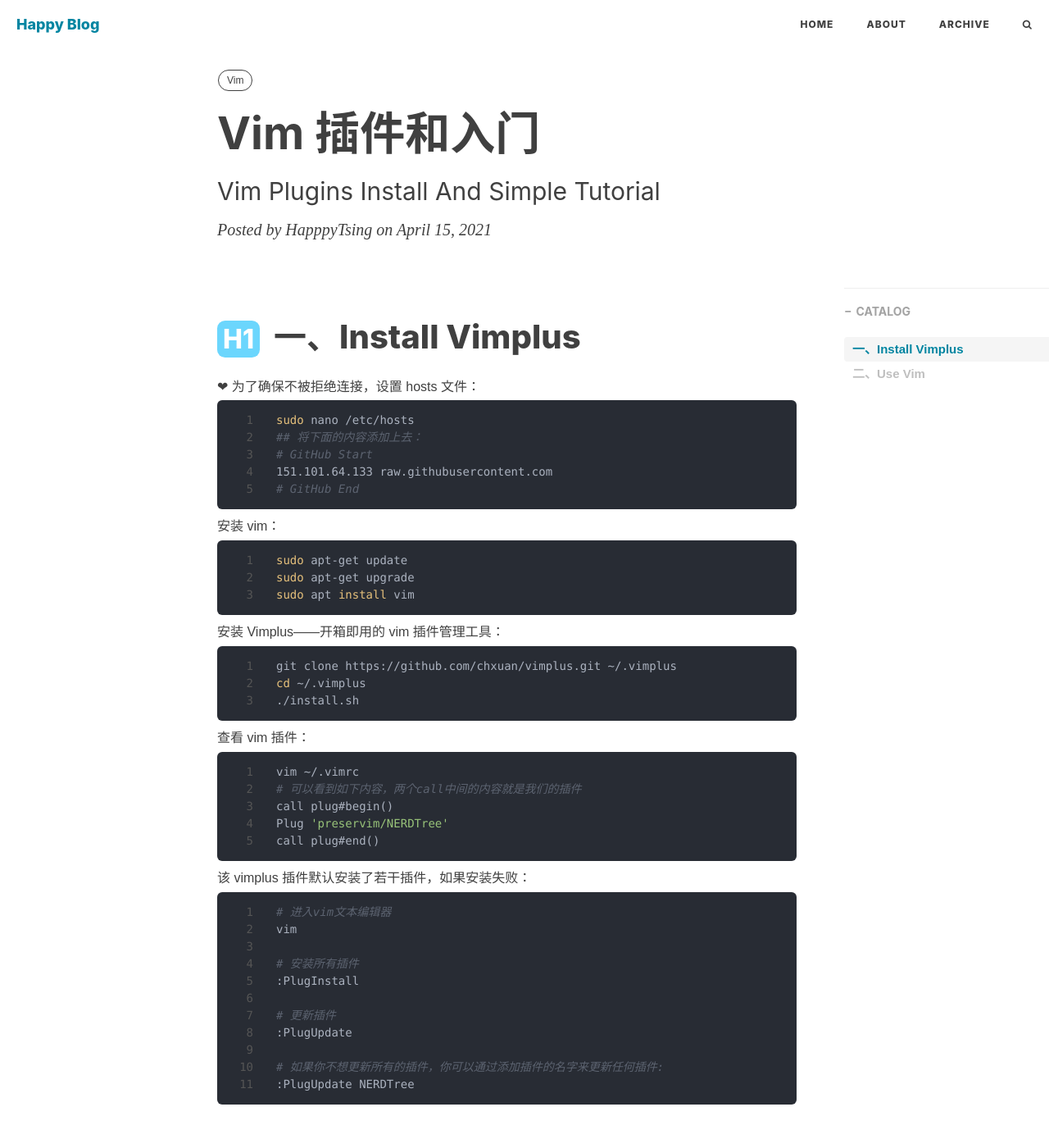
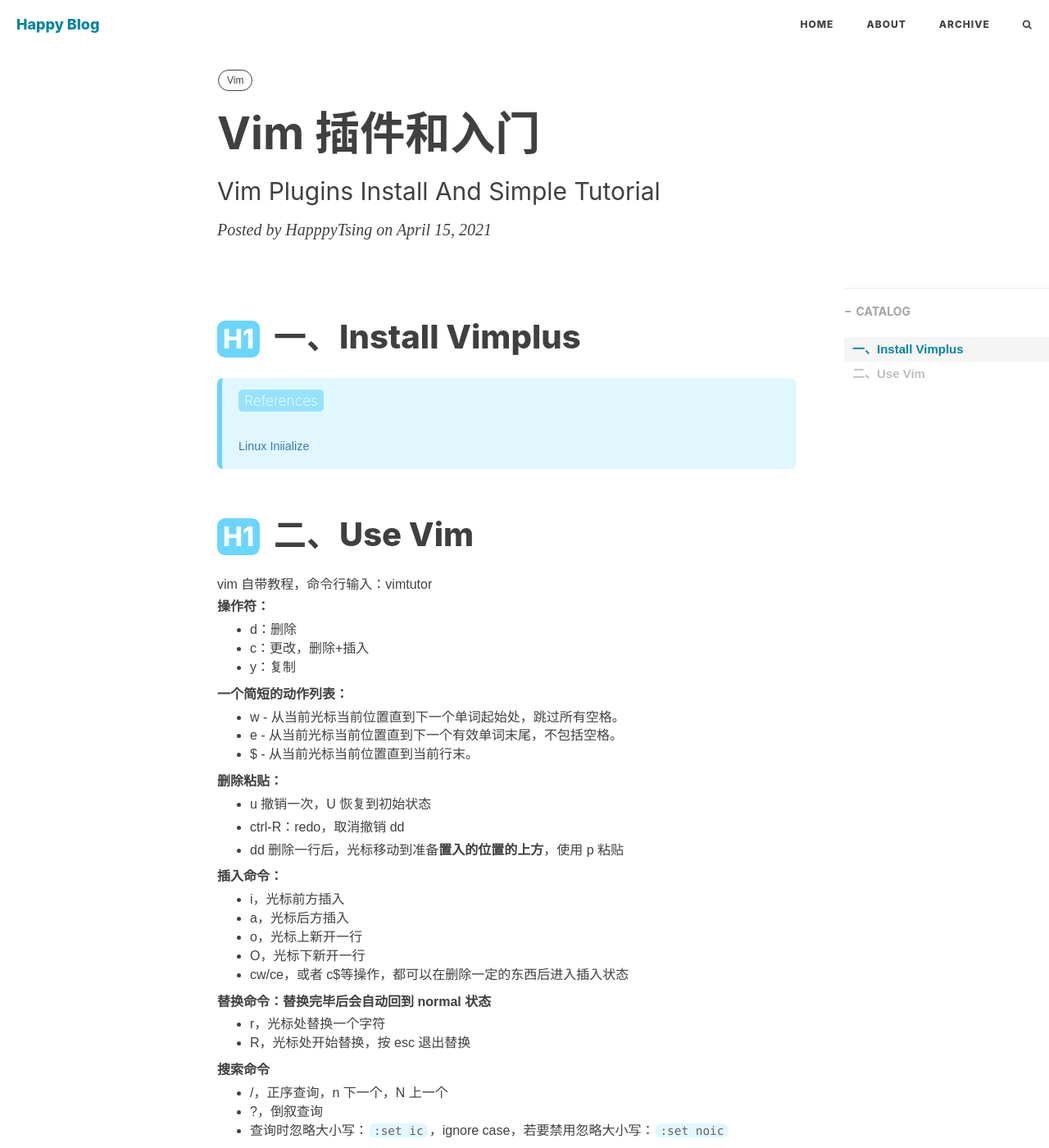
Before and after one commit to HappyTsing/HappyTsing.github.io, a Jekyll site: the page built from _posts/tools/2021-04-15-Vim-Plugins-And-Use.md, in a window 1280 px wide and 1400 px high. Shown: the whole window at 82% size. Built offline with Jekyll 4.4.1, drawn with Linux system fonts in a browser that asks for light colours; nearby versions of some CDN libraries; comment, search, counter and statistics services are not loaded.

Commit message:
update linux

````diff
--- a/_posts/tools/2021-04-15-Vim-Plugins-And-Use.md
+++ b/_posts/tools/2021-04-15-Vim-Plugins-And-Use.md
@@ -12,57 +12,9 @@
 
 # 一、Install Vimplus
 
-❤ 为了确保不被拒绝连接，设置 hosts 文件：
-
-```shell
-sudo nano /etc/hosts
-## 将下面的内容添加上去：
-# GitHub Start
-151.101.64.133 raw.githubusercontent.com
-# GitHub End
-```
-
-安装 vim：
-
-```shell
-sudo apt-get update
-sudo apt-get upgrade
-sudo apt install vim
-```
-
-安装 Vimplus——开箱即用的 vim 插件管理工具：
-
-```shell
-git clone https://github.com/chxuan/vimplus.git ~/.vimplus
-cd ~/.vimplus
-./install.sh
-```
-
-查看 vim 插件：
-
-```shell
-vim ~/.vimrc
-# 可以看到如下内容，两个call中间的内容就是我们的插件
-call plug#begin()
-Plug 'preservim/NERDTree'
-call plug#end()
-```
-
-该 vimplus 插件默认安装了若干插件，如果安装失败：
-
-```shell
-# 进入vim文本编辑器
-vim
-
-# 安装所有插件
-:PlugInstall
-
-# 更新插件
-:PlugUpdate
-
-# 如果你不想更新所有的插件，你可以通过添加插件的名字来更新任何插件:
-:PlugUpdate NERDTree
-```
+> ### Reference
+>
+> [Linux Iniialize](https://blog.leqing.work/2021/04/01/Linux-Initialize-Shell-And-Plugins/)
 
 # 二、Use Vim
 
````
Also changed, not shown: _posts/tools/2021-04-01-Linux-Initialize-Shell-And-Plugins.md (+7 -1 lines).
